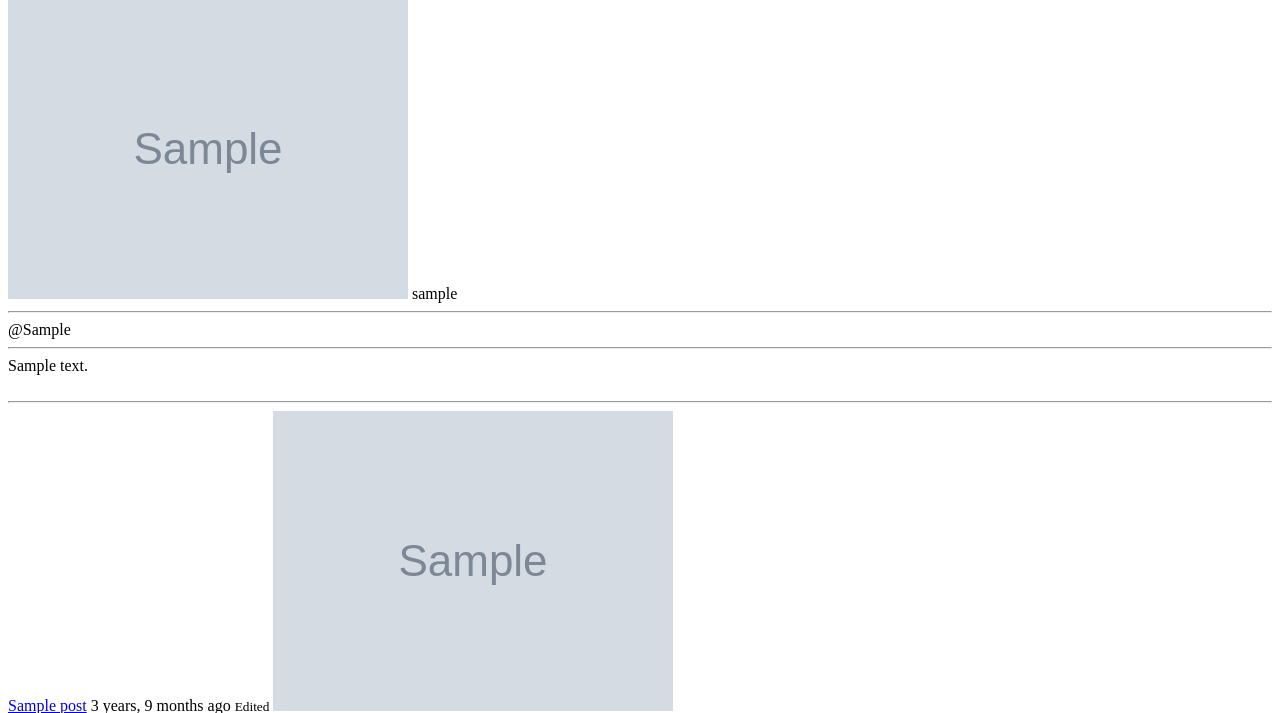
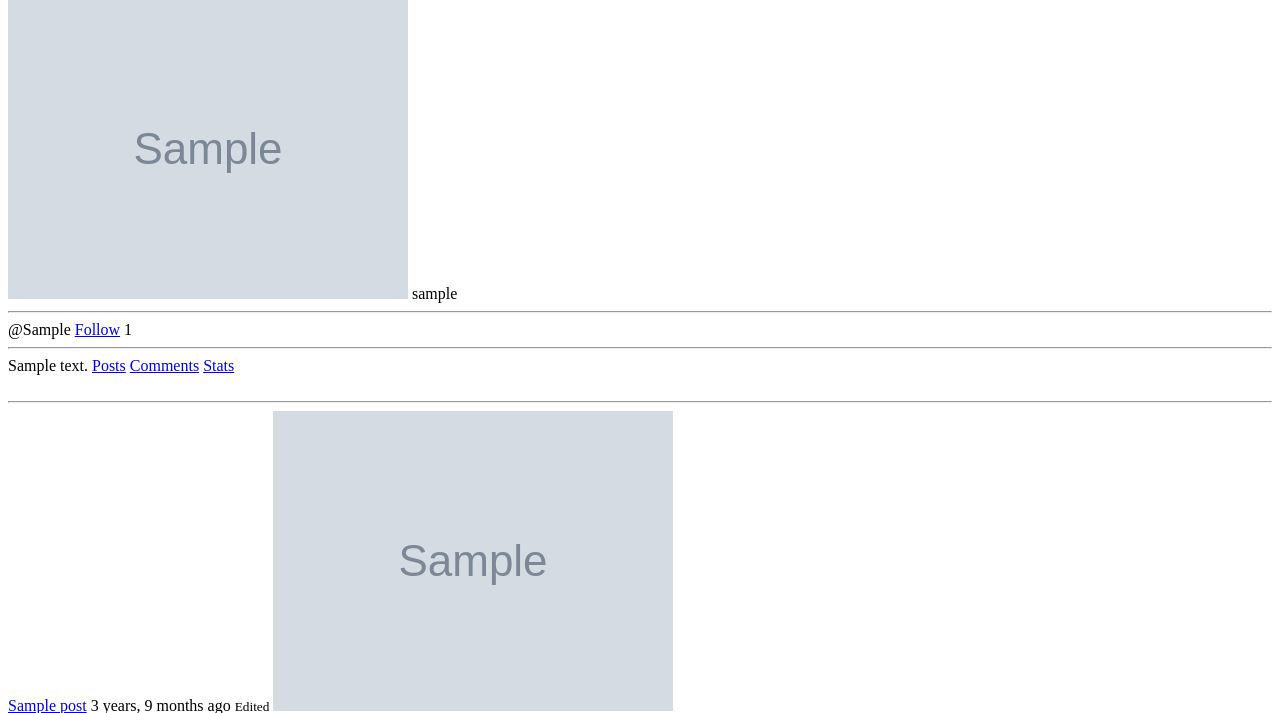
Before and after one commit to YaBoyya/Litter, a Django app: a page that uses profiles/templates/profiles/profile-template.html in a window 1280 px wide. Shown: the part 133-846 px from the top of the page. Run offline with Django 5.2, Linux system fonts and the light colour scheme; data comes from the database, SQL or seed files in the repository; tables that the repository leaves empty hold one stand-in row (values such as "Sample post"); grey boxes marked "Sample" are stand-in pictures.

Commit message:
Added user following logic

```diff
--- a/Litter/urls.py
+++ b/Litter/urls.py
@@ -20,7 +20,7 @@ from django.contrib import admin
 from django.urls import path, include
 
 urlpatterns = [
-    path('admin/', admin.site.urls),
+    path('admin-panel/', admin.site.urls),
     path('', include('core.urls')),
     path('', include('users.urls')),
     path('', include('profiles.urls')),
--- a/profiles/templates/profiles/profile-template.html
+++ b/profiles/templates/profiles/profile-template.html
@@ -6,12 +6,20 @@
         <bold>{{ user.username }}</bold>
         <br><hr>
         @{{ user.usertag }}
+        {% if is_followed %}
+            <a href="{% url 'profiles:follow' user.usertag %}">Unfollow</a>
+        {% else %}
+            <a href="{% url 'profiles:follow' user.usertag %}">Follow</a>
+        {% endif %}
+        {{ user.followers_count }}
         <br><hr>
         {% if user.bio %}
             {{ user.bio }}
-        {% endif%}
+        {% endif %}
+        <a href="{% url 'profiles:posts' user.usertag %}">Posts</a>
+        <a href="{% url 'profiles:comments' user.usertag %}">Comments</a>
+        <a href="{% url 'profiles:stats' user.usertag %}">Stats</a>
     </div>
     {% block feed %}
-
     {% endblock %}
 {% endblock %}
--- a/profiles/urls.py
+++ b/profiles/urls.py
@@ -6,5 +6,7 @@ from . import views
 app_name = 'profiles'
 urlpatterns = [
     path('<str:usertag>/', views.profile_posts, name='posts'),
-    path('<str:usertag>/comments', views.profile_comments, name='comments')
+    path('<str:usertag>/comments', views.profile_comments, name='comments'),
+    path('<str:usertag>/stats', views.profile_stats, name='stats'),
+    path('<str:usertag>/follow', views.profile_following, name='follow'),
 ]
--- a/profiles/views.py
+++ b/profiles/views.py
@@ -1,22 +1,49 @@
-from django.shortcuts import render
+from django.shortcuts import get_object_or_404, redirect, render
 
 from core.models import Post,  Comment
-from users.models import LitterUser
+from users.models import LitterUser, UserFollowing
 
 
-# TODO profiles, settings and others
+# TODO settings and others
 def profile_posts(request, usertag):
     posts = Post.objects.filter(user__usertag=usertag).all()
-    user = LitterUser.objects.get(usertag=usertag)
+    user = get_object_or_404(LitterUser, usertag=usertag)
+    is_followed = UserFollowing.objects.filter(user=request.user.id,
+                                               followed_user=user).exists()
 
-    context = {'posts': posts, 'user': user}
+    context = {'posts': posts, 'user': user, 'is_followed': is_followed}
     return render(request, 'profiles/profile-posts.html', context)
 
 
-# TODO add buttons for changing feeds
 def profile_comments(request, usertag):
     comments = Comment.objects.filter(user__usertag=usertag).all()
-    user = LitterUser.objects.get(usertag=usertag)
+    user = get_object_or_404(LitterUser, usertag=usertag)
+    is_followed = UserFollowing.objects.filter(user=request.user.id,
+                                               followed_user=user).exists()
 
-    context = {'comments': comments, 'user': user}
+    context = {'comments': comments, 'user': user, 'is_followed': is_followed}
     return render(request, 'profiles/profile-comments.html', context)
+
+
+def profile_stats(request, usertag):
+    pass
+
+
+def profile_following(request, usertag):
+    """
+    Will create a UserFollowing object,
+    if it already exists it will be deleted
+    """
+    user_to_follow = get_object_or_404(LitterUser, usertag=usertag)
+    try:
+        follow = UserFollowing.objects.get(user=request.user.id,
+                                           followed_user=user_to_follow)
+    except (UserFollowing.DoesNotExist):
+        follow = None
+
+    if follow:
+        follow.delete()
+    else:
+        UserFollowing.objects.create(user=request.user,
+                                     followed_user=user_to_follow)
+    return redirect(request.META.get('HTTP_REFERER'))
--- a/users/models.py
+++ b/users/models.py
@@ -1,6 +1,7 @@
 from django.contrib.auth.models import AbstractUser, UserManager
 from django.contrib.auth.validators import UnicodeUsernameValidator
 from django.db import models
+from django.db.models.query import QuerySet
 from django.utils.translation import gettext_lazy as _
 
 from core.models import PathAndRename
@@ -12,7 +13,13 @@ class LitterUserManager(UserManager):
         return super().create_superuser(usertag, email, password,
                                         **extra_fields)
 
+    def get_queryset(self) -> QuerySet:
+        return super().get_queryset().annotate(
+            followers_count=models.Count('followers')
+        )
 
+
+# TODO modify database for user following
 class LitterUser(AbstractUser):
     email = models.EmailField(_("email address"), error_messages={'unique': "This email has already been registered."})  # noqa
     languages = models.ManyToManyField('core.Language')
@@ -39,3 +46,26 @@ class LitterUser(AbstractUser):
                                     'profile_pics/'))
     objects = LitterUserManager()
     USERNAME_FIELD = "usertag"
+
+
+class UserFollowing(models.Model):
+    """
+    If you filter user=request.user, you'll get what he is following
+    and if you filter following_user=request.user, you'll get his followers
+    """
+    # is following
+    user = models.ForeignKey(LitterUser, related_name="following",
+                             on_delete=models.CASCADE)
+    # is being followed
+    followed_user = models.ForeignKey(LitterUser, related_name="followers",
+                                      on_delete=models.CASCADE)
+    created = models.DateTimeField(auto_now_add=True)
+
+    class Meta:
+        constraints = [
+            models.UniqueConstraint(fields=['user', 'followed_user'],
+                                    name="unique_followers")
+            ]
+
+    def __str__(self):
+        return f'{self.user.usertag} follows {self.followed_user.usertag}.'
```
Also changed, not shown: users/migrations/0006_alter_litteruser_email_userfollowing.py (added).
